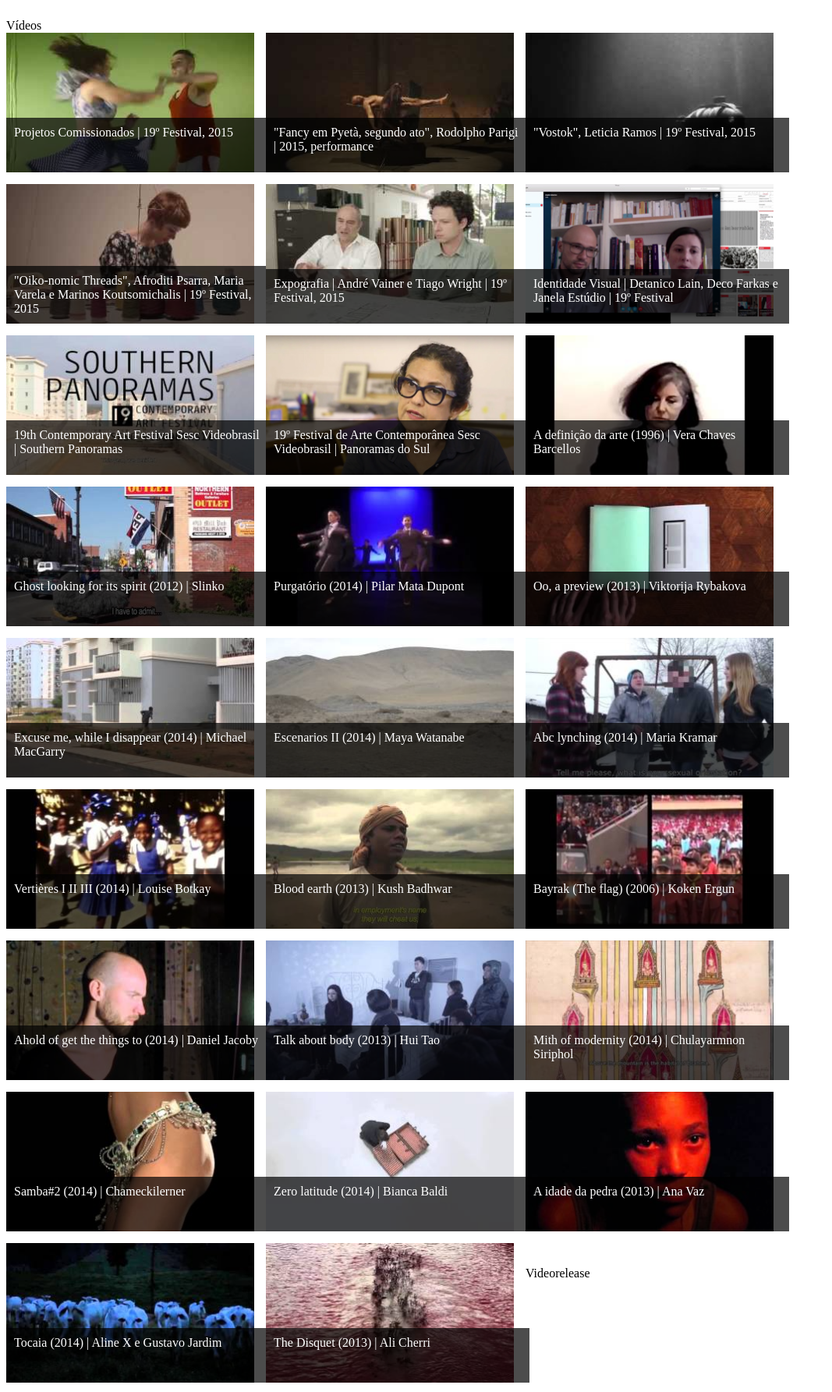
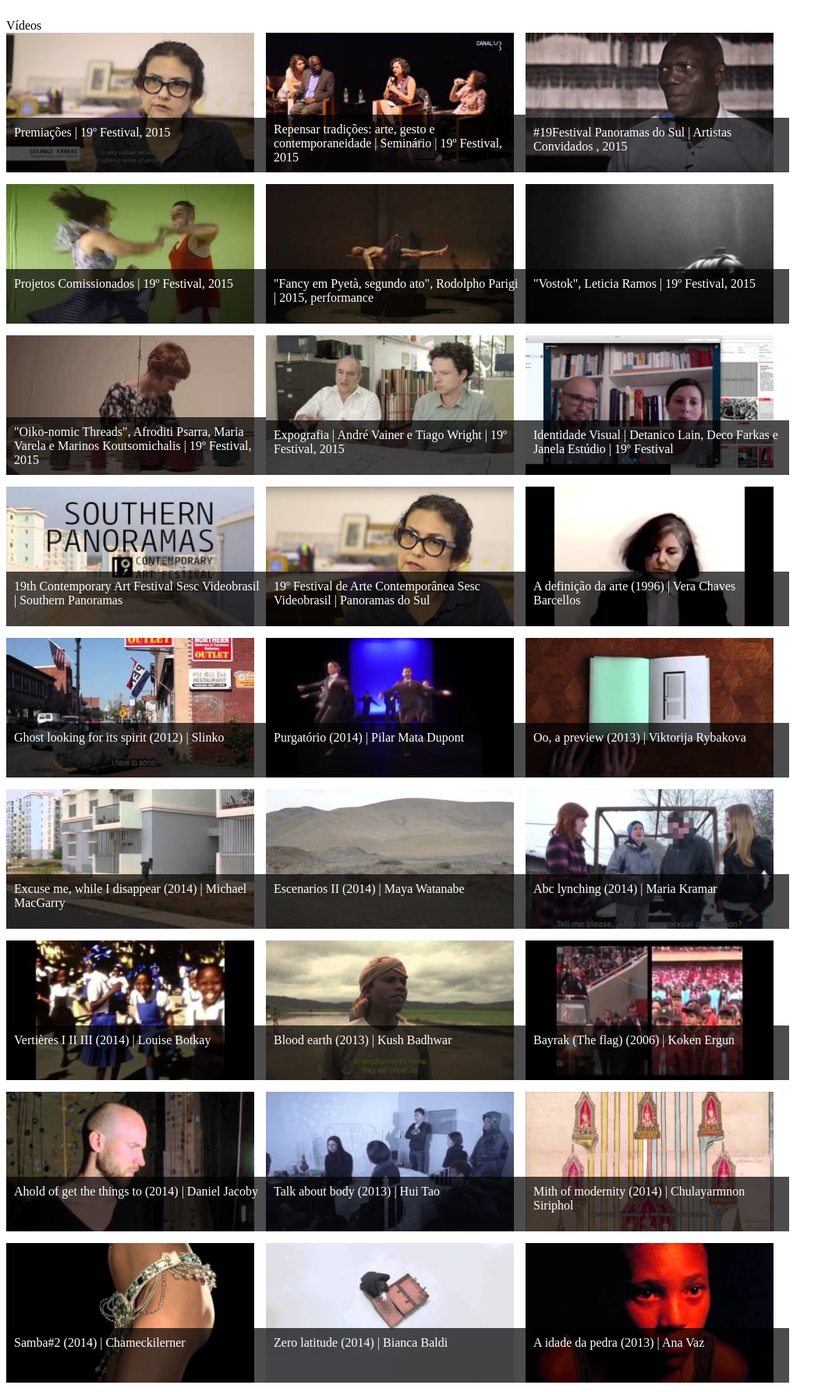
Before and after one commit to eduardo-haddad/19festival, a PHP site: page /elements/fotosvideos/videos.php in a window 1280 px wide. Shown: the top 1785 px of the page at 78% size, without its empty margins (0-1067 px from the left). Run offline with PHP 8.4, Linux system fonts and the light colour scheme.

Commit message:
novos videos youtube

```diff
--- a/elements/fotosvideos/videos.php
+++ b/elements/fotosvideos/videos.php
@@ -56,6 +56,45 @@ include_once($_SERVER['DOCUMENT_ROOT'] . "/elements/config.php");
 
 
 
+
+                       <!-- 29 -->
+                       <div class="image">
+                         <a rel="shadowbox" href="https://www.youtube.com/embed/6l8F1sljmD4" target="_blank">
+                          <img src="img/videos/video29.jpg" class="thumb-video" />
+                          <span class="texto"><?php pten(
+                            'Premiações | 19º Festival, 2015',
+                            'Premiações | 19º Festival, 2015'
+                            );?>
+                            </span>
+                         </a>
+                      </div>
+                      <!-- 29 -->
+
+                       <!-- 28 -->
+                       <div class="image">
+                         <a rel="shadowbox" href="https://www.youtube.com/embed/nAtqurAbUcs" target="_blank">
+                          <img src="img/videos/video28.jpg" class="thumb-video" />
+                          <span class="texto"><?php pten(
+                            'Repensar tradições: arte, gesto e contemporaneidade | Seminário | 19º Festival, 2015 ',
+                            'Repensar tradições: arte, gesto e contemporaneidade | Seminário | 19º Festival, 2015 '
+                            );?>
+                            </span>
+                         </a>
+                      </div>
+                      <!-- 28 -->
+
+                       <!-- 27 -->
+                       <div class="image">
+                         <a rel="shadowbox" href="https://www.youtube.com/embed/OpMFfBBbD2w" target="_blank">
+                          <img src="img/videos/video27.jpg" class="thumb-video" />
+                          <span class="texto"><?php pten(
+                            '#19Festival Panoramas do Sul | Artistas Convidados , 2015',
+                            '#19Festival Panoramas do Sul | Artistas Convidados , 2015'
+                            );?>
+                            </span>
+                         </a>
+                      </div>
+                      <!-- 27 -->
 
                        <!-- 26 -->
                        <div class="image">
```
Also changed, not shown: img/videos/video27.jpg (added), img/videos/video28.jpg (added), img/videos/video29.jpg (added).
